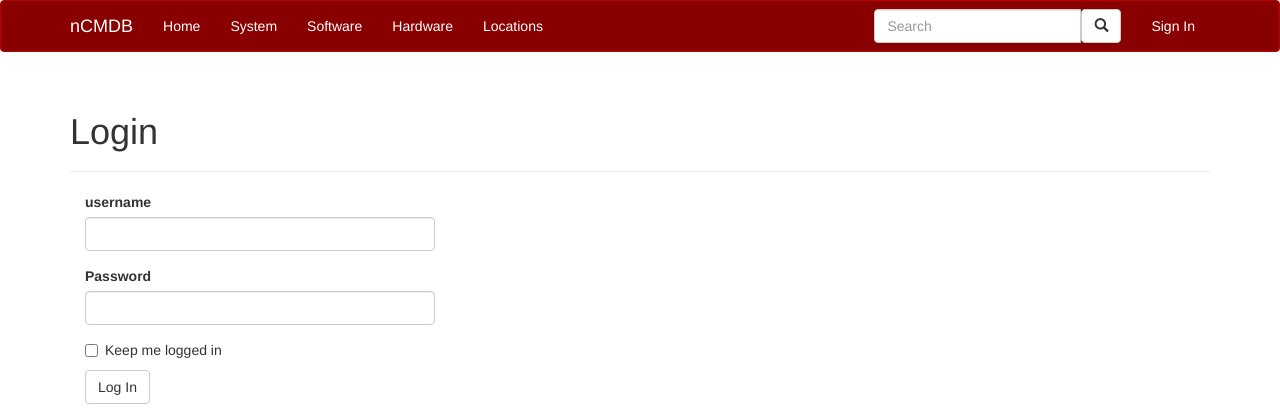
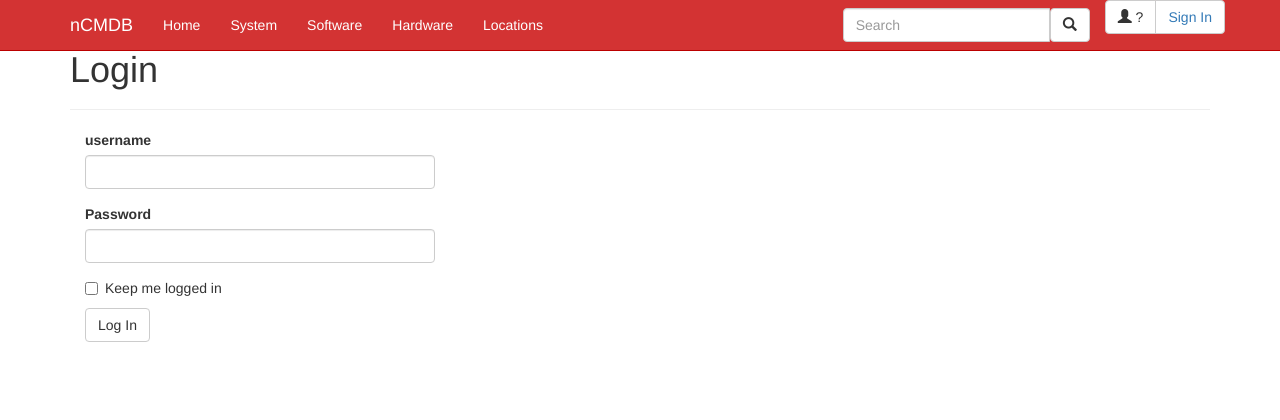
Before and after one commit to mrccao/cmdb, a Flask app: page /auth/login in a window 1280 px wide. Shown: the top 420 px of the page. Run offline with Flask 2, Linux system fonts and the light colour scheme; parts of the project's set-up code (start-up, migrations or seed data) failed here and were passed over; some libraries are stand-ins or nearby versions.

Commit message:
navbar visual adjustments

```diff
--- a/app/static/brand.css
+++ b/app/static/brand.css
@@ -1,6 +1,11 @@
+.navbar.transparent.navbar-inverse {
+   background: rgba(200, 0, 0, 0.8);
+}
+
 .navbar-default {
     background-color: #880000;
     border-color: #bb0000;
+    border-radius: 0px;
 }
 .navbar-default .navbar-brand {
     color: #ffffff;
--- a/app/templates/base.html
+++ b/app/templates/base.html
@@ -10,7 +10,7 @@
 {% endblock %}
 
 {% block navbar %}
-<div class="navbar-default navbar navbar-inverse" role="navigation">
+<div class="navbar transparent navbar-default navbar-fixed-top navbar-inverse" role="navigation">
     <div class="container">
         <div class="navbar-header">
             <button type="button" class="navbar-toggle" data-toggle="collapse" data-target=".navbar-collapse">
@@ -30,11 +30,26 @@
                 <li><a href="{{ url_for('main.locations') }}">Locations</a></li>
             </ul>
             <ul class="nav navbar-nav navbar-right">
-                {% if current_user.is_authenticated() %}
-                    <li><a href="{{ url_for('auth.logout') }}">{{ current_user.name }}-Sign Out</a></li>
-                {% else %}
-                    <li><a href="{{ url_for('auth.login') }}">Sign In</a></li>
-                {% endif %}
+                <li>
+                    <div class="btn-group">
+                    {% if current_user.is_authenticated() %}
+                        <button type="button" class="btn btn-default">
+                            <span class="glyphicon glyphicon-user"></span> {{ current_user.name }}
+                        </button>
+                        <button type="button" class="btn btn-default">
+                            <a href="{{ url_for('auth.logout') }}">
+                                Sign Out
+                            </a>
+                        </button>
+                    {% else %}
+                        <button type="button" class="btn btn-default">
+                            <span class="glyphicon glyphicon-user"></span> ?
+                        </button>
+                        <button type="button" class="btn btn-default">
+                            <a href="{{ url_for('auth.login') }}">Sign In</a>
+                        </button>
+                    {% endif %}
+                </li>
            </ul>
       <form class="navbar-form navbar-right" role="search">
         <div class="input-group">
@@ -51,6 +66,7 @@
 
     </div>
 </div>
+<p></p>
 {% endblock %}
 
 {% block content %}
```
